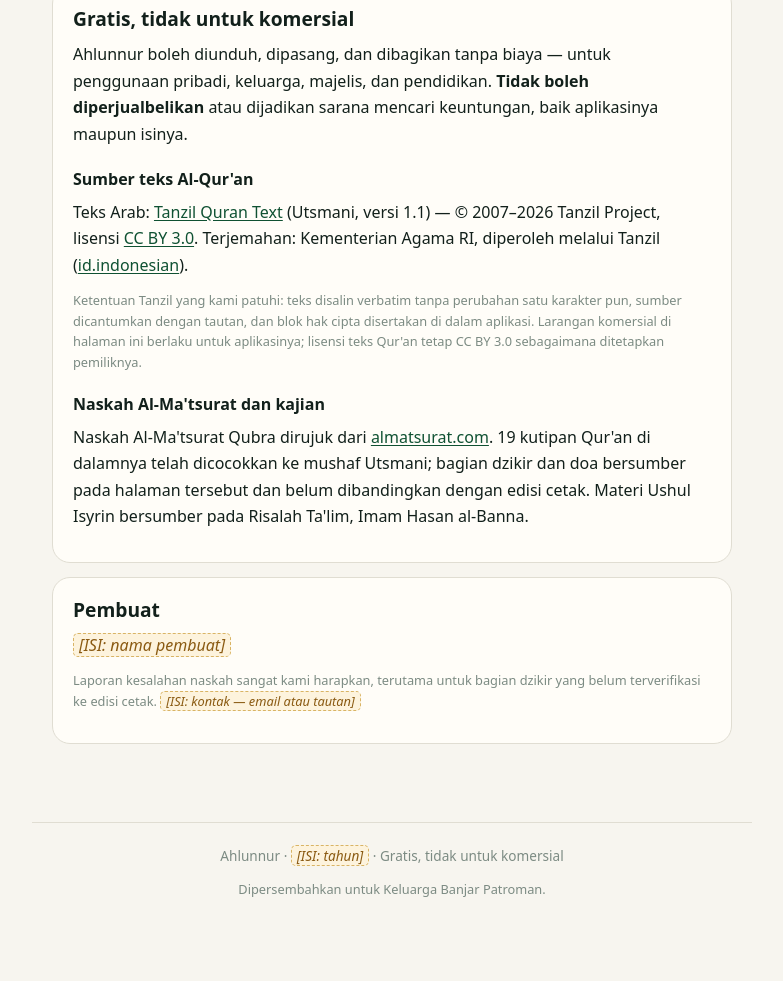
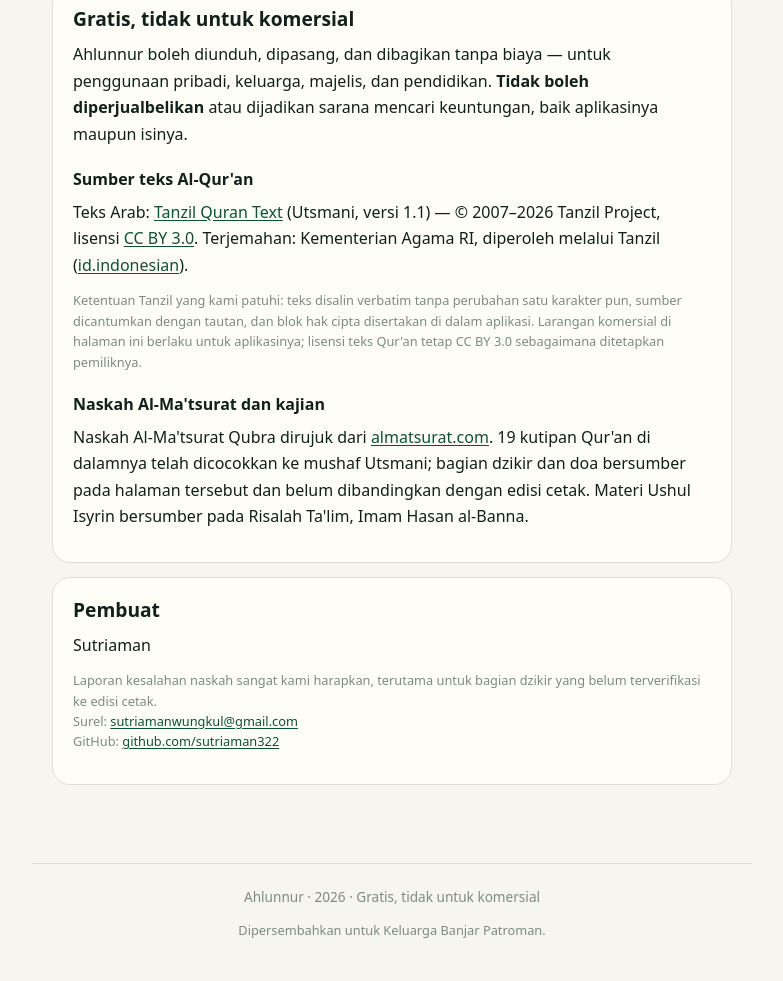
Before and after one commit to sutriaman322/ahlunnur, a plain HTML site: page index.html in a window 1280 px wide. Shown: the part 1770-2751 px from the top of the page, without its empty margins (248-1031 px from the left). Before the commit the page ends 2710 px from the top, so only its background shows below. Drawn offline with Linux system fonts and the light colour scheme.

Commit message:
Isi pembuat: Sutriaman, surel, tanggal rilis 25 November 2026

```diff
--- a/index.html
+++ b/index.html
@@ -78,7 +78,7 @@
       <div><dt>Ukuran</dt><dd>10,5 MB</dd></div>
       <div><dt>Android</dt><dd>7.0 ke atas (minSdk 24)</dd></div>
       <div><dt>Paket</dt><dd>com.ahlunnur.app</dd></div>
-      <div><dt>Tanggal rilis</dt><dd><span class="isi">[ISI: tanggal rilis]</span></dd></div>
+      <div><dt>Tanggal rilis</dt><dd>25 November 2026</dd></div>
       <div><dt>SHA-256</dt><dd class="hash">3397e6da982242648fb965be5008b3350800136a65f701c9a7dc5c6891964b76</dd></div>
     </dl>
 
@@ -138,18 +138,21 @@
 
   <section class="kontak">
     <h2>Pembuat</h2>
-    <p><span class="isi">[ISI: nama pembuat]</span></p>
+    <p>Sutriaman</p>
     <p class="fine">
       Laporan kesalahan naskah sangat kami harapkan, terutama untuk bagian
       dzikir yang belum terverifikasi ke edisi cetak.
-      <span class="isi">[ISI: kontak — email atau tautan]</span>
+      <br>
+      Surel: <a href="mailto:sutriamanwungkul@gmail.com">sutriamanwungkul@gmail.com</a>
+      <br>
+      GitHub: <a href="https://github.com/sutriaman322" rel="noopener">github.com/sutriaman322</a>
     </p>
   </section>
 
 </main>
 
 <footer class="foot">
-  <p>Ahlunnur · <span class="isi">[ISI: tahun]</span> · Gratis, tidak untuk komersial</p>
+  <p>Ahlunnur · 2026 · Gratis, tidak untuk komersial</p>
   <p class="fine">Dipersembahkan untuk Keluarga Banjar Patroman.</p>
 </footer>
 
```
